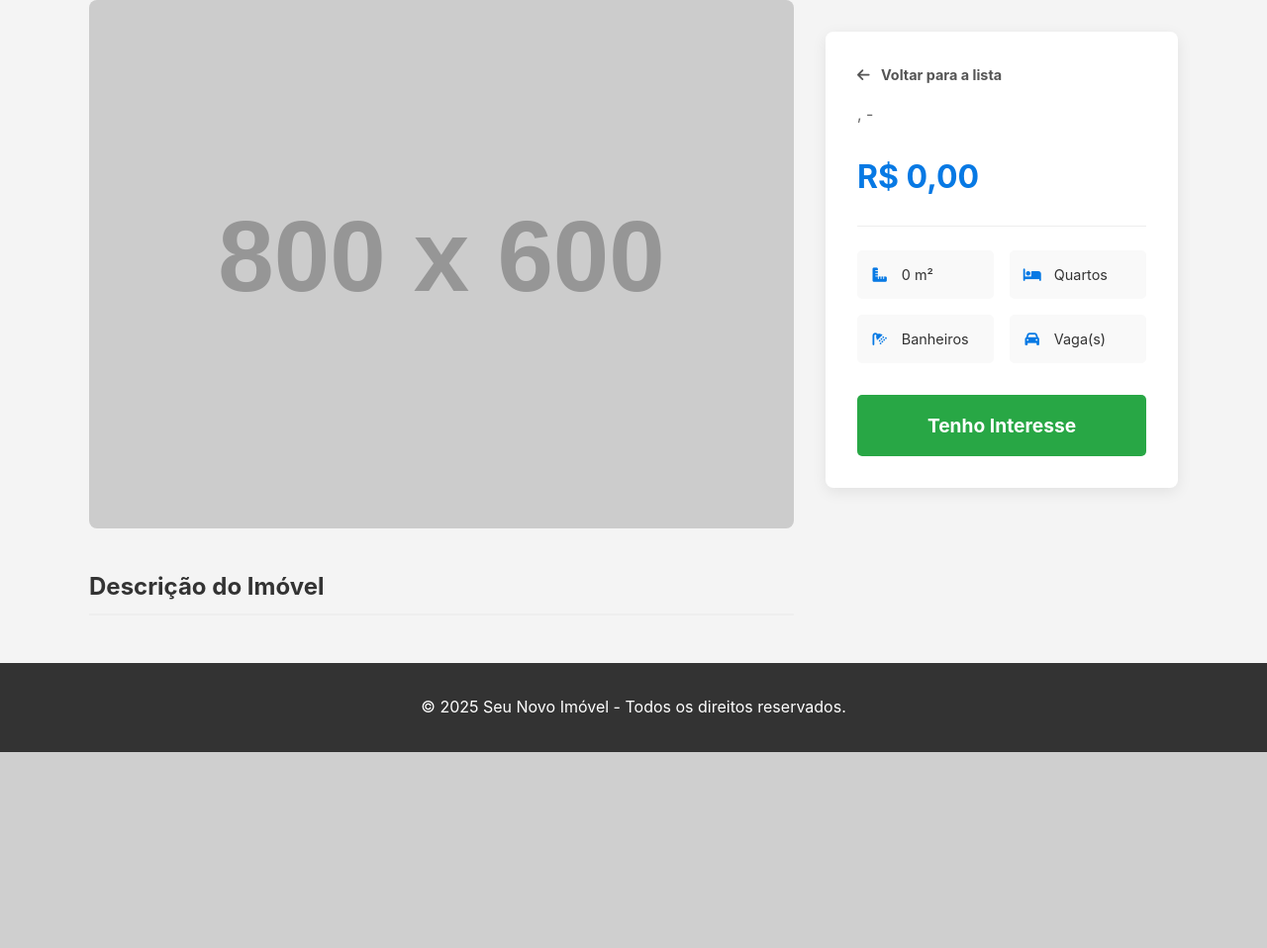
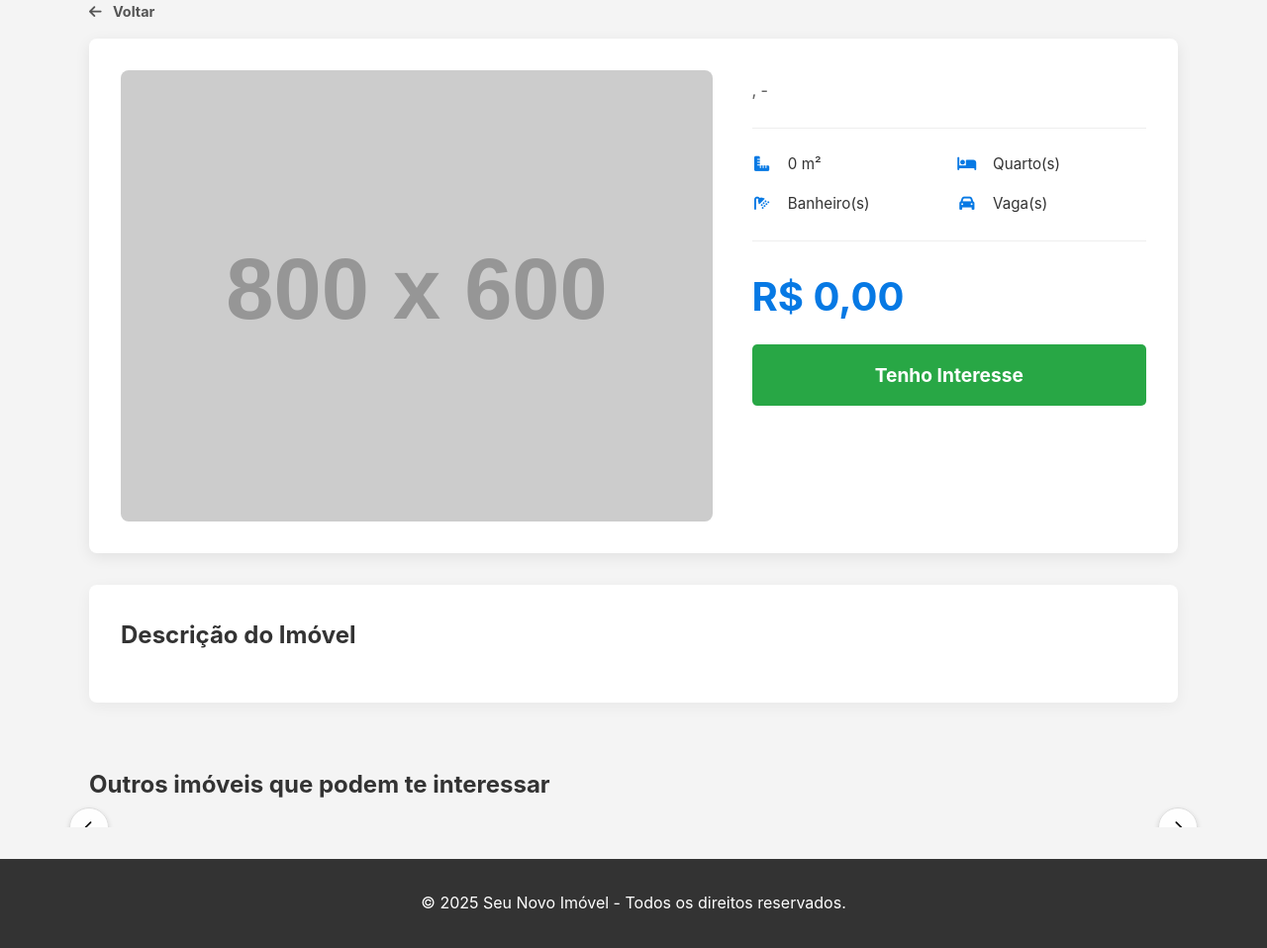
Before and after one commit to pedroH901/portal-divulgacao, a Flask app: template templates/imovel_detalhes.html in a window 1280 px wide. Shown: the part 73-1031 px from the top of the page at 99% size. Before the commit the page ends 833 px from the top, so only its background shows below. Run offline with Flask 3, Linux system fonts and the light colour scheme; the template is opened without the code that fills it, so the values that code supplies are empty; grey boxes labelled with a size stand in for pictures from a placeholder-image service; some libraries are stand-ins or nearby versions.

Commit message:
VER 1.25 grandes mudanças na pagina imovel_detalhes.html e um pouco no app.py, SQL deu uma engasgada mas também foi resolvido.

```diff
--- a/app.py
+++ b/app.py
@@ -21,20 +21,16 @@ app.config['SQLALCHEMY_TRACK_MODIFICATIONS'] = False
 
 db.init_app(app)
 
-@app.route('/')
-def index():
-    imoveis_destaque = Imovel.query.filter(Imovel.data_exclusao.is_(None)).order_by(Imovel.destaque_ordem.desc()).all()
-    return render_template('index.html', imoveis=imoveis_destaque)
-
-# --- NOVA ROTA PARA OS DETALHES DO IMÓVEL ---
 @app.route('/imovel/<int:imovel_id>')
 def imovel_detalhes(imovel_id):
-    # Busca o imóvel pelo ID fornecido na URL.
-    # O .first_or_404() é ótimo: ele busca o primeiro resultado ou retorna um erro "Página não encontrada" automaticamente.
+    # Busca o imóvel principal pelo ID. Retorna erro 404 se não encontrar.
     imovel = Imovel.query.filter_by(id_imovel=imovel_id, data_exclusao=None).first_or_404()
 
-    # Envia o objeto 'imovel' para um novo template que vamos criar.
-    return render_template('imovel_detalhes.html', imovel=imovel)
+    # Busca outros imóveis para o carrossel (excluindo o imóvel atual)
+    outros_imoveis = Imovel.query.filter(Imovel.id_imovel != imovel_id, Imovel.data_exclusao.is_(None)).limit(6).all()
+
+    # Envia AMBOS (o imóvel principal e a lista de outros) para o template.
+    return render_template('imovel_detalhes.html', imovel=imovel, outros_imoveis=outros_imoveis)
 
 
 if __name__ == '__main__':
--- a/static/css/style.css
+++ b/static/css/style.css
@@ -139,97 +139,166 @@ footer {
     margin-top: 2rem;
 }
 
-/* --- Estilos para a Página de Detalhes do Imóvel --- */
+/* --- Estilos para a Página de Detalhes do Imóvel (v2) --- */
 
-.detalhe-grid-container {
-    display: grid;
-    grid-template-columns: 2fr 1fr; /* Coluna da esquerda 2x maior que a da direita */
-    gap: 2rem;
-    max-width: 1200px;
-    margin: auto;
+.voltar-link-container {
+    margin-bottom: 1.5rem;
+}
+.voltar-link-container a {
+    text-decoration: none;
+    color: #555;
+    font-weight: bold;
+}
+.voltar-link-container a:hover {
+    color: #0779e4;
 }
 
-.detalhe-main .galeria-imovel img {
-    width: 100%;
-    border-radius: 8px;
-    height: auto;
-}
-
-.detalhe-main .descricao-imovel {
-    margin-top: 2rem;
-}
-
-.detalhe-main .descricao-imovel h2 {
-    margin-bottom: 1rem;
-    border-bottom: 2px solid #eee;
-    padding-bottom: 0.5rem;
-}
-
-.detalhe-main .descricao-imovel p {
-    line-height: 1.8;
-    color: #555;
-}
-
-.detalhe-sidebar .sidebar-box {
+.detalhe-bloco {
+    display: grid;
+    grid-template-columns: 1.5fr 1fr;
+    gap: 2.5rem;
     background: #fff;
     padding: 2rem;
     border-radius: 8px;
     box-shadow: 0 4px 15px rgba(0,0,0,0.08);
-    position: sticky; /* Efeito "grudento" ao rolar a página */
-    top: 2rem;
+    margin-bottom: 2rem;
 }
 
-.sidebar-box h1 {
-    font-size: 1.8rem;
-    line-height: 1.3;
+.bloco-imagem img {
+    width: 100%;
+    height: 100%;
+    object-fit: cover;
+    border-radius: 8px;
 }
 
-.sidebar-box .localizacao {
+.bloco-info h1 {
+    font-size: 2rem;
+    line-height: 1.3;
+    margin-bottom: 0.5rem;
+}
+
+.bloco-info .localizacao {
     color: #666;
     margin-bottom: 1.5rem;
+    font-weight: 500;
 }
 
-.sidebar-box .preco-detalhe {
-    font-size: 2rem;
-    font-weight: bold;
-    color: #0779e4;
-    margin-bottom: 1.5rem;
-}
-
-.specs-imovel {
+.bloco-info .specs-imovel {
     list-style: none;
-    padding: 0;
-    margin-bottom: 2rem;
+    padding: 1.5rem 0;
+    margin: 1.5rem 0;
+    border-top: 1px solid #eee;
+    border-bottom: 1px solid #eee;
     display: grid;
     grid-template-columns: 1fr 1fr;
     gap: 1rem;
-    border-top: 1px solid #eee;
-    padding-top: 1.5rem;
 }
 
-.specs-imovel li {
-    background-color: #f9f9f9;
-    padding: 0.8rem;
-    border-radius: 5px;
-    font-size: 0.9rem;
+.bloco-info .specs-imovel li {
+    font-size: 0.95rem;
     color: #333;
 }
 
-.specs-imovel li i {
+.bloco-info .specs-imovel li i {
     color: #0779e4;
-    margin-right: 0.5rem;
+    margin-right: 0.75rem;
     width: 20px;
     text-align: center;
 }
 
+.bloco-preco-e-acao .preco-detalhe {
+    font-size: 2.5rem;
+    font-weight: bold;
+    color: #0779e4;
+    margin-bottom: 1rem;
+}
+
 .btn-contato {
-    background: #28a745; /* Verde para o botão de interesse */
+    background: #28a745;
     width: 100%;
     text-align: center;
     padding: 1rem;
     font-size: 1.2rem;
     font-weight: bold;
     border: none;
+}
+
+.descricao-imovel {
+    background: #fff;
+    padding: 2rem;
+    border-radius: 8px;
+    box-shadow: 0 4px 15px rgba(0,0,0,0.05);
+}
+
+.descricao-imovel h2 {
+    margin-bottom: 1rem;
+}
+
+/* --- Estilos do Carrossel --- */
+.carrossel-container {
+    margin-top: 4rem;
+}
+.carrossel-container h2 {
+    margin-bottom: 1.5rem;
+}
+.carrossel-wrapper {
+    position: relative;
+}
+.carrossel-track {
+    display: grid;
+    grid-auto-flow: column;
+    grid-auto-columns: calc(33.33% - 16px);
+    gap: 24px;
+    overflow-x: scroll;
+    scroll-snap-type: x mandatory;
+    scroll-behavior: smooth;
+    -ms-overflow-style: none;  /* IE and Edge */
+    scrollbar-width: none;  /* Firefox */
+}
+.carrossel-track::-webkit-scrollbar {
+    display: none; /* Chrome, Safari, Opera */
+}
+.carrossel-track .card-imovel {
+    scroll-snap-align: start;
+}
+
+.carrossel-btn {
+    position: absolute;
+    top: 50%;
+    transform: translateY(-50%);
+    z-index: 10;
+    background-color: rgba(255, 255, 255, 0.9);
+    border: 1px solid #ddd;
+    border-radius: 50%;
+    width: 40px;
+    height: 40px;
+    cursor: pointer;
+    box-shadow: 0 2px 5px rgba(0,0,0,0.15);
+}
+.carrossel-btn:hover {
+    background-color: #fff;
+}
+.btn-prev {
+    left: -20px;
+}
+.btn-next {
+    right: -20px;
+}
+
+
+/* --- Ajustes de Responsividade --- */
+@media (max-width: 900px) {
+    .detalhe-bloco {
+        grid-template-columns: 1fr;
+    }
+    .carrossel-track {
+        grid-auto-columns: calc(50% - 12px);
+    }
+}
+@media (max-width: 600px) {
+    .carrossel-track {
+        grid-auto-columns: calc(80%);
+    }
 }
 
 /* --- Ajustes para telas menores (Responsividade) --- */
--- a/templates/imovel_detalhes.html
+++ b/templates/imovel_detalhes.html
@@ -3,59 +3,98 @@
 {% block title %}{{ imovel.titulo }} - Seu Novo Imóvel{% endblock %}
 
 {% block content %}
-<div class="detalhe-grid-container">
+<div class="voltar-link-container">
+    <a href="javascript:history.back()"><i class="fa-solid fa-arrow-left"></i> Voltar</a>
+</div>
 
-    <div class="detalhe-main">
-        <div class="galeria-imovel">
+<div class="detalhe-bloco">
+    <div class="bloco-imagem">
         {% if imovel.imagens %}
             <img src="{{ imovel.imagens[0].url_imagem }}" alt="Foto principal de {{ imovel.titulo }}">
         {% else %}
             <img src="https://placehold.co/800x600/EFEFEF/333333?text=Sem+Foto" alt="Imóvel sem foto">
         {% endif %}
     </div>
+    <div class="bloco-info">
+        <h1>{{ imovel.titulo }}</h1>
+        <p class="localizacao">{{ imovel.bairro }}, {{ imovel.cidade }} - {{ imovel.estado }}</p>
+
+        <ul class="specs-imovel">
+            <li><i class="fa-solid fa-ruler-combined"></i> {{ imovel.area_construida|int }} m²</li>
+            <li><i class="fa-solid fa-bed"></i> {{ imovel.quartos }} Quarto(s)</li>
+            <li><i class="fa-solid fa-shower"></i> {{ imovel.banheiros }} Banheiro(s)</li>
+            <li><i class="fa-solid fa-car"></i> {{ imovel.vagas }} Vaga(s)</li>
+            {% if imovel.vagas_cobertas and imovel.vagas_cobertas > 0 %}
+                <li><i class="fa-solid fa-car-tunnel"></i> {{ imovel.vagas_cobertas }} Vaga(s) Coberta(s)</li>
+            {% endif %}
+            {% if imovel.piscina == 1 %}
+                <li><i class="fa-solid fa-water-ladder"></i> Com Piscina</li>
+            {% endif %}
+            {% if imovel.area_gourmet == 1 %}
+                <li><i class="fa-solid fa-utensils"></i> Área Gourmet</li>
+            {% endif %}
+        </ul>
+
+        <div class="bloco-preco-e-acao">
+            <p class="preco-detalhe">R$ {{ "%.2f"|format(imovel.preco)|replace('.', ',') }}</p>
+            <a href="#" class="btn btn-contato">Tenho Interesse</a>
+        </div>
+    </div>
+</div>
 
 <div class="descricao-imovel">
     <h2>Descrição do Imóvel</h2>
     <p>{{ imovel.descricao | safe }}</p>
 </div>
+
+
+<section class="carrossel-container">
+    <h2>Outros imóveis que podem te interessar</h2>
+    <div class="carrossel-wrapper">
+        <button class="carrossel-btn btn-prev"><i class="fa-solid fa-chevron-left"></i></button>
+        <div class="carrossel-track">
+            {% for outro_imovel in outros_imoveis %}
+                <div class="card-imovel">
+                    {% if outro_imovel.imagens %}
+                        <img src="{{ outro_imovel.imagens[0].url_imagem }}" alt="Foto do {{ outro_imovel.titulo }}">
+                    {% else %}
+                        <img src="https://placehold.co/400x250/EFEFEF/333333?text=Sem+Foto" alt="Imóvel sem foto">
+                    {% endif %}
+                    <div class="card-content">
+                        <h3>{{ outro_imovel.titulo }}</h3>
+                        <p class="preco">R$ {{ "%.2f"|format(outro_imovel.preco)|replace('.', ',') }}</p>
+                        <a href="{{ url_for('imovel_detalhes', imovel_id=outro_imovel.id_imovel) }}" class="btn">Ver detalhes</a>
                     </div>
+                </div>
+            {% endfor %}
+        </div>
+        <button class="carrossel-btn btn-next"><i class="fa-solid fa-chevron-right"></i></button>
+    </div>
+</section>
 
-    <aside class="detalhe-sidebar">
-        <div class="sidebar-box">
+<link rel="stylesheet" href="https://cdnjs.cloudflare.com/ajax/libs/font-awesome/6.5.2/css/all.min.css" integrity="sha512-SnH5WK+bZxgPHs44uWIX+LLJAJ9/2PkPKZ5QiAj6Ta86w+fsb2TkcmfRyVX3pBnMFcV7oQPJkl9QevSCWr3W6A==" crossorigin="anonymous" referrerpolicy="no-referrer" />
 
-            <div class="voltar-link-container">
-                <a href="javascript:history.back()"><i class="fa-solid fa-arrow-left"></i> Voltar para a lista</a>
-            </div>
+{% endblock %}
 
-            <h1>{{ imovel.titulo }}</h1>
-            <p class="localizacao">{{ imovel.bairro }}, {{ imovel.cidade }} - {{ imovel.estado }}</p>
-            <p class="preco-detalhe">R$ {{ "%.2f"|format(imovel.preco)|replace('.', ',') }}</p>
 
-            <ul class="specs-imovel">
-    <li><i class="fa-solid fa-ruler-combined"></i> {{ imovel.area_construida|int }} m²</li>
-    <li><i class="fa-solid fa-bed"></i> {{ imovel.quartos }} Quartos</li>
-    <li><i class="fa-solid fa-shower"></i> {{ imovel.banheiros }} Banheiros</li>
-    <li><i class="fa-solid fa-car"></i> {{ imovel.vagas }} Vaga(s)</li>
+{% block scripts %}
+<script>
+document.addEventListener('DOMContentLoaded', function () {
+    const track = document.querySelector('.carrossel-track');
+    const prevBtn = document.querySelector('.btn-prev');
+    const nextBtn = document.querySelector('.btn-next');
 
-    {% if imovel.vagas_cobertas and imovel.vagas_cobertas > 0 %}
-        <li><i class="fa-solid fa-car-tunnel"></i> {{ imovel.vagas_cobertas }} Vaga(s) Coberta(s)</li>
-    {% endif %}
+    if (track && prevBtn && nextBtn) {
+        const cardWidth = track.querySelector('.card-imovel').offsetWidth + 24; // Largura do card + gap
 
-    {% if imovel.piscina == 1 %}
-        <li><i class="fa-solid fa-water-ladder"></i> Com Piscina</li>
-    {% endif %}
+        nextBtn.addEventListener('click', () => {
+            track.scrollBy({ left: cardWidth, behavior: 'smooth' });
+        });
 
-    {% if imovel.area_gourmet == 1 %}
-        <li><i class="fa-solid fa-utensils"></i> Área Gourmet</li>
-    {% endif %}
-</ul>
-
-            <a href="#" class="btn btn-contato">Tenho Interesse</a>
-        </div>
-    </aside>
-
-</div>
-
-<script src="https://kit.fontawesome.com/seu-codigo-do-kit.js" crossorigin="anonymous"></script>
-<link rel="stylesheet" href="https://cdnjs.cloudflare.com/ajax/libs/font-awesome/6.5.2/css/all.min.css" integrity="sha512-SnH5WK+bZxgPHs44uWIX+LLJAJ9/2PkPKZ5QiAj6Ta86w+fsb2TkcmfRyVX3pBnMFcV7oQPJkl9QevSCWr3W6A==" crossorigin="anonymous" referrerpolicy="no-referrer" />
+        prevBtn.addEventListener('click', () => {
+            track.scrollBy({ left: -cardWidth, behavior: 'smooth' });
+        });
+    }
+});
+</script>
 {% endblock %}
--- a/templates/layout.html
+++ b/templates/layout.html
@@ -14,5 +14,7 @@
     </main>
 
     {% include 'footer.html' %}
+
+    {% block scripts %}{% endblock %}
 </body>
 </html>
```
Lines whose indentation alone changed are shown as unchanged.
